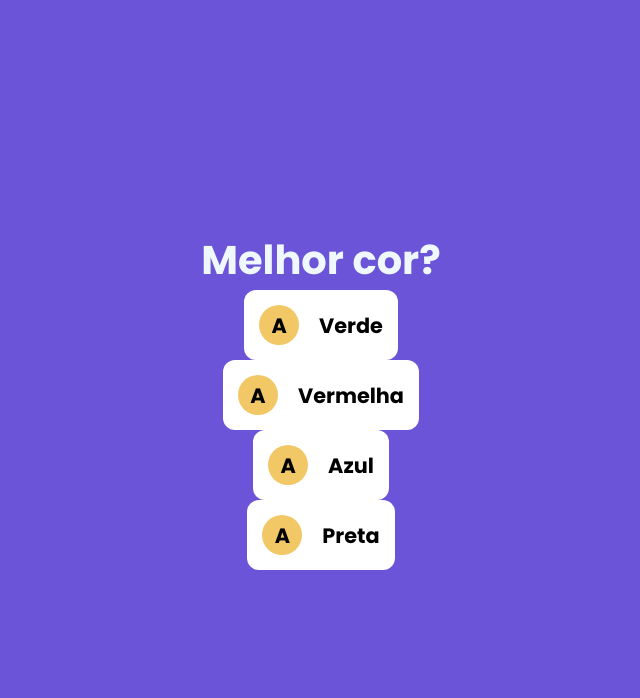
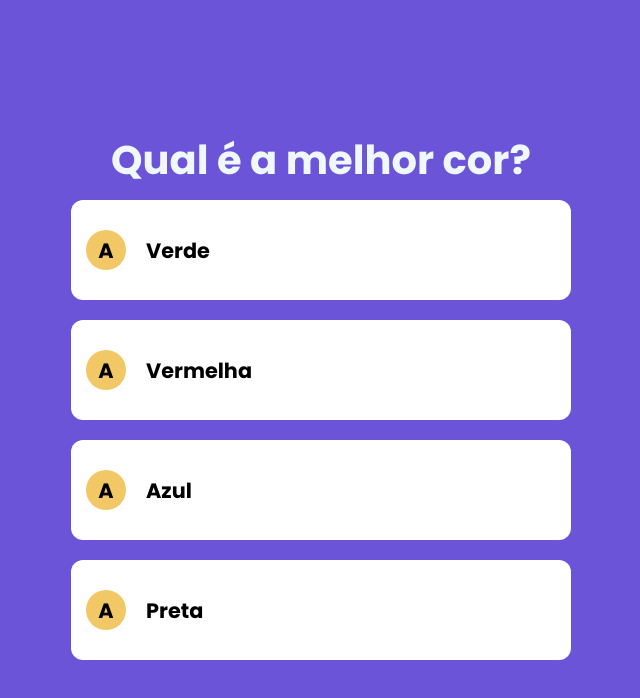
Before and after one commit to LeticiaLopess/quiz, a Next.js app: page / in a window 1280 px wide. Shown: the top 698 px of the page, without its empty margins (319-959 px from the left). Built offline with nearby package versions, Linux system fonts and the light colour scheme.

Commit message:
css opções de resposta

```diff
--- a/pages/index.tsx
+++ b/pages/index.tsx
@@ -4,7 +4,7 @@ import RespostaModel from '../model/resposta'
 
 
 export default function Home() {
-  const questaoTeste = new QuestaoModel(1, 'Melhor cor?', [
+  const questaoTeste = new QuestaoModel(1, 'Qual é a melhor cor?', [
     RespostaModel.errada('Verde'),
     RespostaModel.errada('Vermelha'),
     RespostaModel.errada('Azul'),
--- a/styles/Resposta.module.css
+++ b/styles/Resposta.module.css
@@ -1,9 +1,22 @@
 .resposta {
     display: flex;
+    min-width: 500px;
+    width: 80%;
+    height: 100px;
+    margin: 10px;
+}
+
+.conteudoResposta {
+    position: relative;
+    display: flex;
+    flex: 1;
 }
 
 .frente, .verso {
+    position: absolute; /* junto com o position relative e flex: 1*/
     display: flex;
+    height: 100%;
+    width: 100%;
 }
 
 .frente {
```
